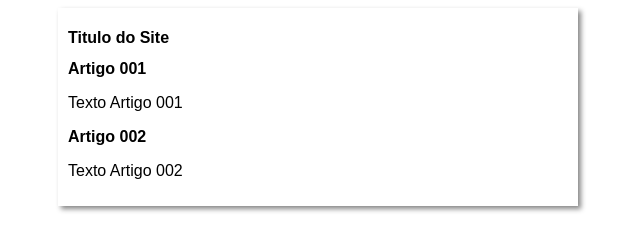
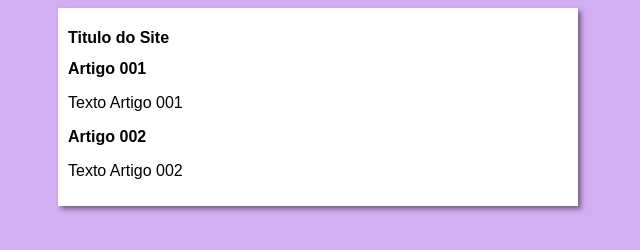
Before and after one commit to devjoaoribeiro/projeto-site, a plain HTML site: page index.html in a window 1280 px wide. Shown: the whole page, without its empty margins (322-962 px from the left). Drawn offline with Linux system fonts and the light colour scheme.

Commit message:
Update style.css

```diff
--- a/estilos/style.css
+++ b/estilos/style.css
@@ -4,7 +4,7 @@
 }
 
 body {
-    background-color: rgb(red, green, blue);
+    background-color: rgb(210, 175, 243);
 }
 
 main {
```
